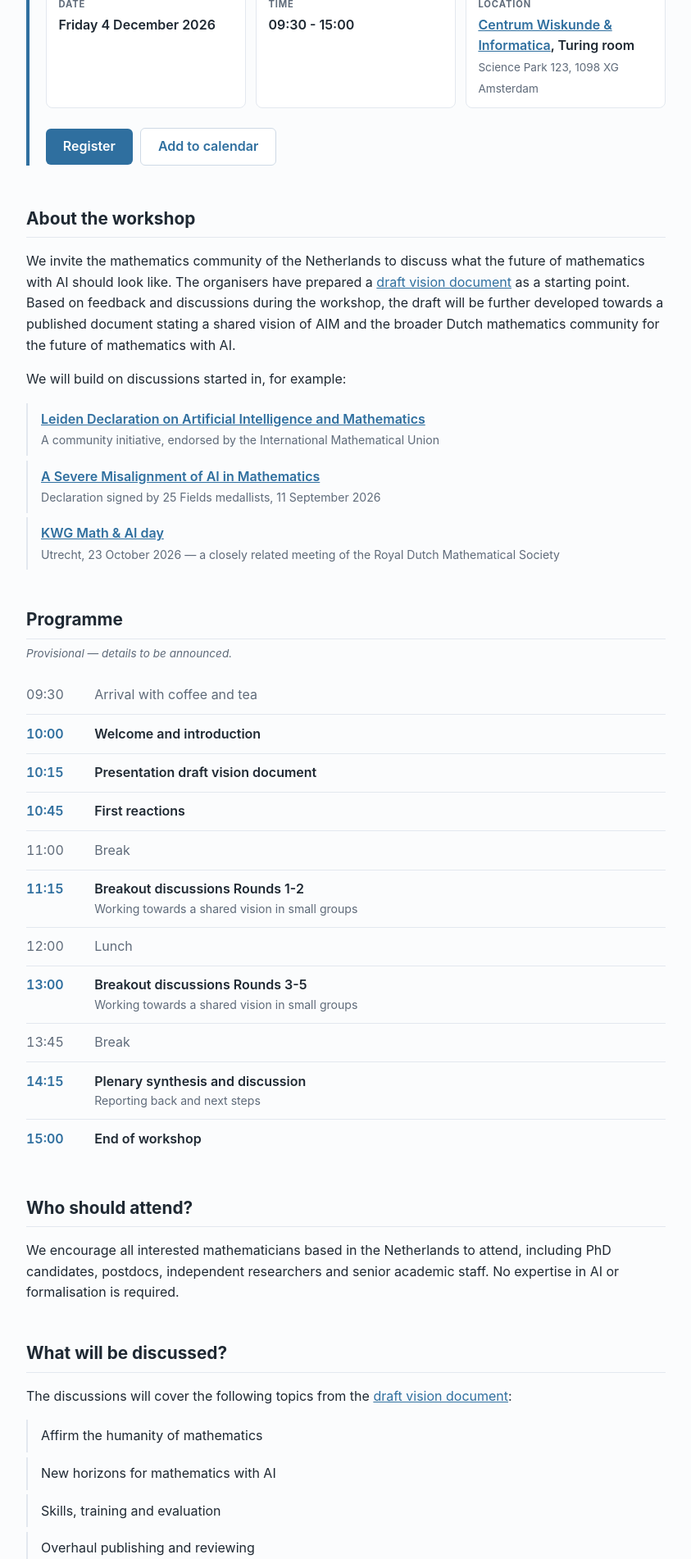
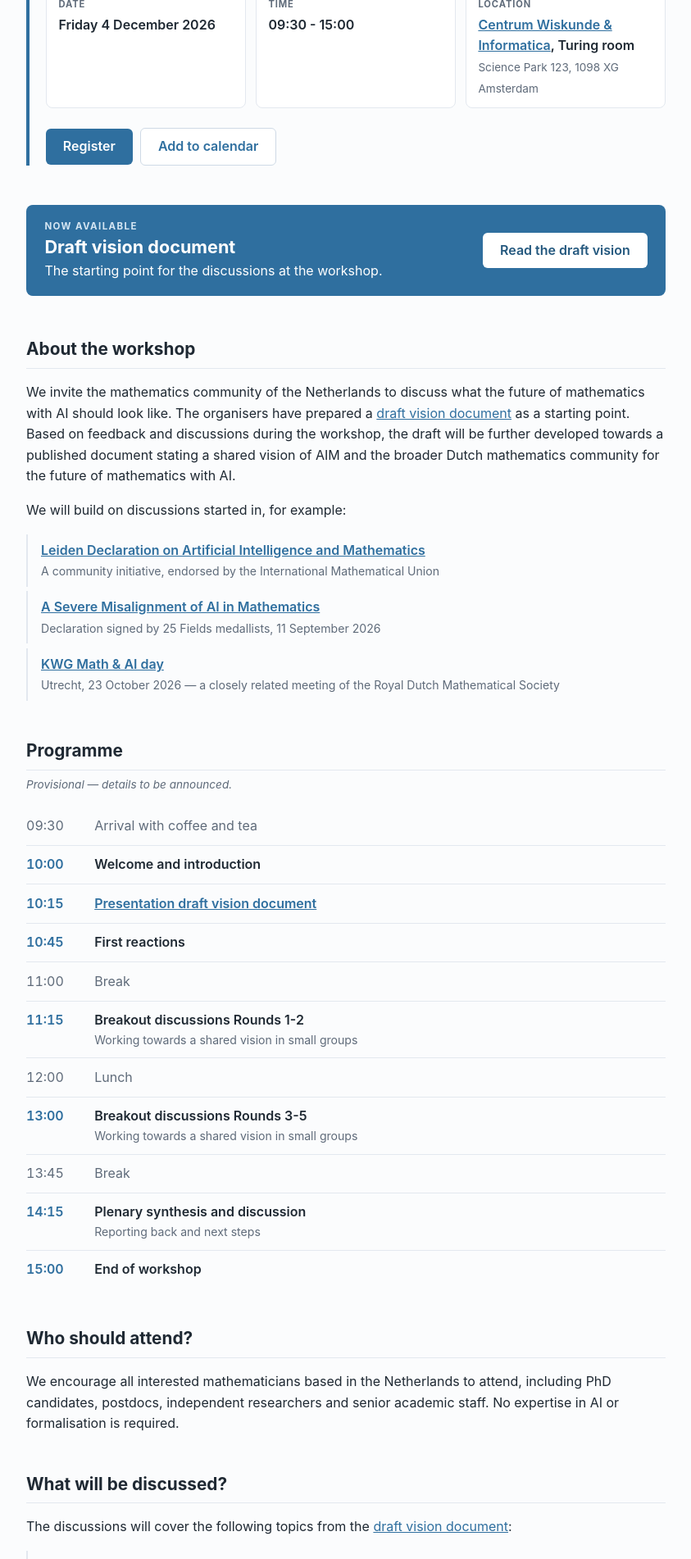
Before and after one commit to ai4mathnl/ai4mathnl.github.io, a Jekyll site: the page built from index.html, in a window 1280 px wide. Shown: the part 486-2388 px from the top of the page at 82% size, without its empty margins (218-1061 px from the left). Built offline with Jekyll 4.4.1, drawn with Linux system fonts in a browser that asks for light colours.

Commit message:
Add a callout for the vision document to the front page
A solid block under the header points to /vision/, and the programme item
that presents the document links to it as well.

```diff
--- a/_data/program.yml
+++ b/_data/program.yml
@@ -1,7 +1,8 @@
 ---
 # Provisional programme. Replace the placeholder items as speakers confirm;
 # an item with no `speaker` simply renders without one. Items with
-# `kind: break` render as quiet bands that separate the sessions.
+# `kind: break` render as quiet bands that separate the sessions. An item with
+# a `url` has its title linked.
 - time: "09:30"
   title: "Arrival with coffee and tea"
   kind: break
@@ -9,6 +10,7 @@
   title: "Welcome and introduction"
 - time: "10:15"
   title: "Presentation draft vision document"
+  url: "/vision/"
 - time: "10:45"
   title: "First reactions"
 - time: "11:00"
--- a/assets/css/site.css
+++ b/assets/css/site.css
@@ -148,6 +148,50 @@ a:hover { color: var(--accent-dark); }
   font-size: 0.92rem;
   color: #35506b;
 }
+
+/* ---- Callout ---- */
+/* The only solid block of colour on the page, so that it is not overlooked:
+   everything else is white or pale. */
+.callout {
+  display: flex;
+  flex-wrap: wrap;
+  align-items: center;
+  justify-content: space-between;
+  gap: 0.9rem 1.5rem;
+  margin: 0 0 3rem;
+  padding: 1.1rem 1.4rem;
+  border-radius: 8px;
+  background: var(--accent);
+  color: #fff;
+}
+
+.callout__text { flex: 1 1 16rem; }
+
+.callout__kicker {
+  margin: 0 0 0.15rem;
+  font-size: 0.72rem;
+  font-weight: 700;
+  letter-spacing: 0.12em;
+  text-transform: uppercase;
+  color: #d5e6f3;
+}
+
+.callout__title {
+  margin: 0;
+  font-size: 1.35rem;
+  line-height: 1.25;
+}
+
+.callout__note { margin: 0.2rem 0 0; }
+
+/* Inverted, so the button stands out from the block it sits on. */
+.callout__button,
+.callout__button:hover {
+  background: #fff;
+  color: var(--accent-dark);
+}
+
+.callout__button:hover { background: var(--tint); }
 
 /* ---- Sections ---- */
 .section { margin-bottom: 2.75rem; }
--- a/index.html
+++ b/index.html
@@ -42,6 +42,16 @@ image: /assets/img/social-card.png
   {%- endif -%}
 </header>
 
+{%- comment %} The one thing on this page that should not be overlooked. {% endcomment %}
+<aside class="callout" aria-labelledby="vision-callout">
+  <div class="callout__text">
+    <p class="callout__kicker">Now available</p>
+    <h2 class="callout__title" id="vision-callout">{% if site.vision_draft %}Draft vision{% else %}Vision{% endif %} document</h2>
+    <p class="callout__note">The starting point for the discussions at the workshop.</p>
+  </div>
+  <a class="button callout__button" href="{{ '/vision/' | relative_url }}">Read the {% if site.vision_draft %}draft {% endif %}vision</a>
+</aside>
+
 <section class="section" id="about">
   <h2>About the workshop</h2>
   <p>
@@ -74,7 +84,9 @@ image: /assets/img/social-card.png
       <li class="programme__item{% if item.kind == 'break' %} programme__item--break{% endif %}">
         <span class="programme__time">{{ item.time }}</span>
         <span class="programme__body">
-          <span class="programme__title">{{ item.title }}</span>
+          <span class="programme__title">
+            {%- if item.url -%}<a href="{{ item.url | relative_url }}">{{ item.title }}</a>{%- else -%}{{ item.title }}{%- endif -%}
+          </span>
           {%- if item.speaker -%}<span class="programme__speaker">{{ item.speaker }}</span>{%- endif -%}
           {%- if item.note -%}<span class="programme__note">{{ item.note }}</span>{%- endif -%}
         </span>
```
